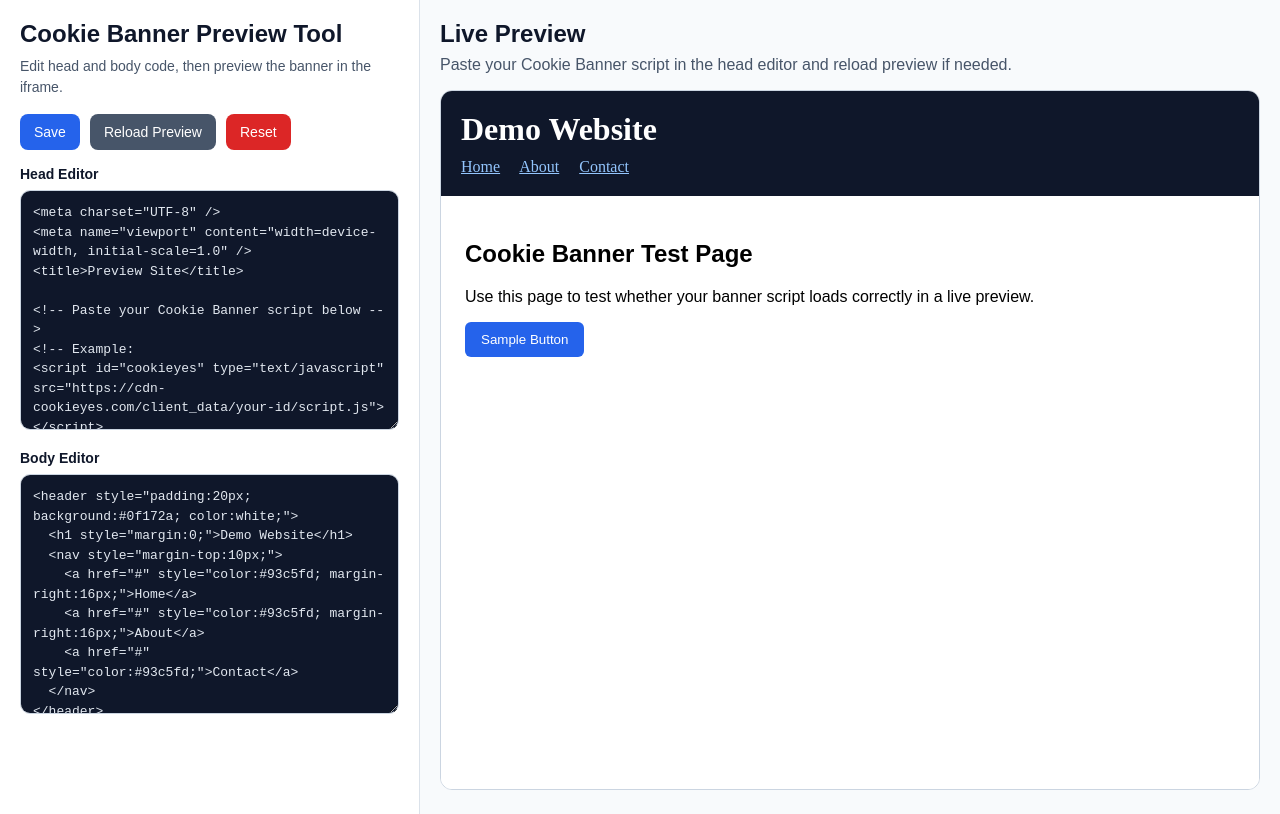
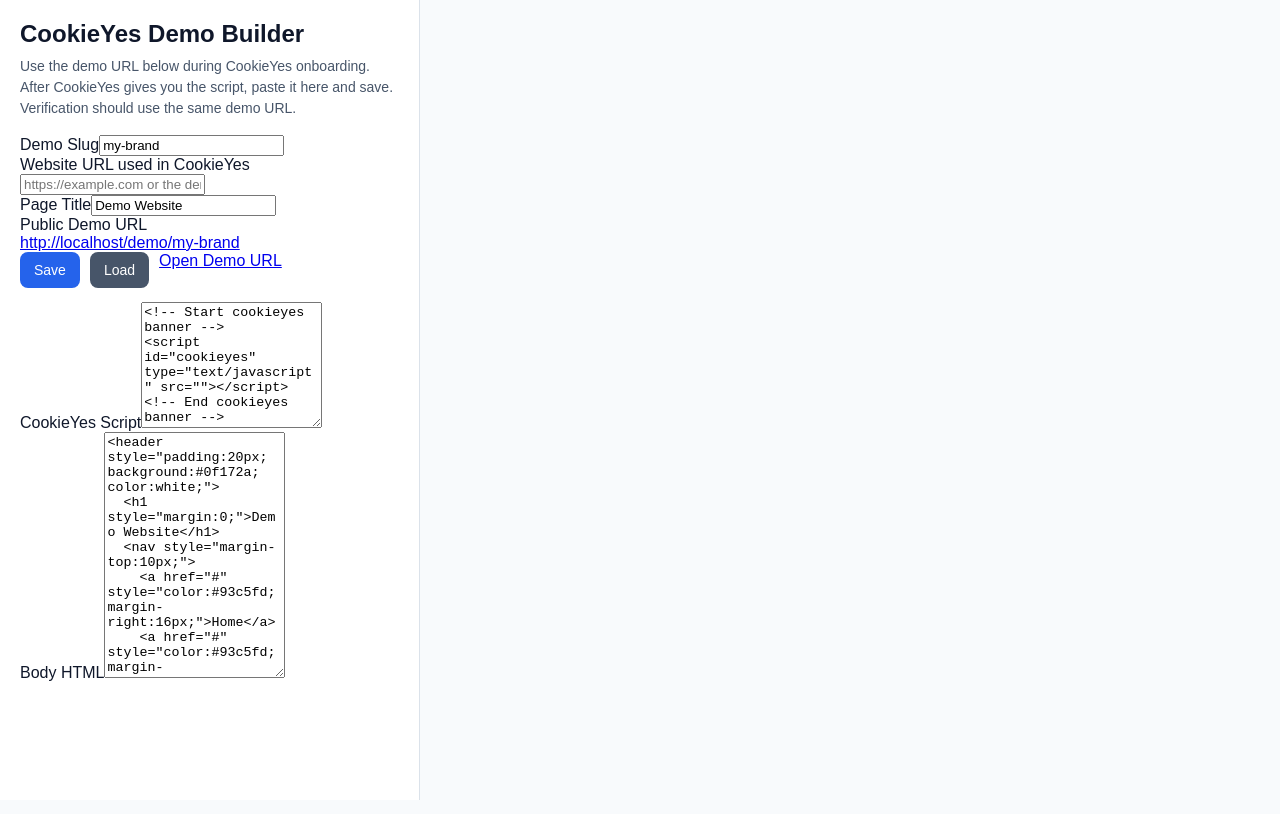
Before and after one commit to esenopetra/inlinescriptinjector, a React (Vite) app: page / in a window 1280 px wide. Built offline with nearby package versions, Linux system fonts and the light colour scheme.

Commit message:
Update App.jsx

```diff
--- a/src/App.jsx
+++ b/src/App.jsx
@@ -1,14 +1,4 @@
-import { useEffect, useMemo, useState } from "react";
-
-const defaultHead = `<meta charset="UTF-8" />
-<meta name="viewport" content="width=device-width, initial-scale=1.0" />
-<title>Preview Site</title>
-
-<!-- Paste your Cookie Banner script below -->
-<!-- Example:
-<script id="cookieyes" type="text/javascript" src="https://cdn-cookieyes.com/client_data/your-id/script.js"></script>
--->
-`;
+import { useMemo, useState } from "react";
 
 const defaultBody = `<header style="padding:20px; background:#0f172a; color:white;">
   <h1 style="margin:0;">Demo Website</h1>
@@ -21,129 +11,173 @@
 
 <main style="padding:24px; font-family:Arial, sans-serif;">
   <h2>Cookie Banner Test Page</h2>
-  <p>
-    Use this page to test whether your banner script loads correctly in a live preview.
-  </p>
-  <button style="padding:10px 16px; border:none; background:#2563eb; color:white; border-radius:6px;">
+  <p>This is a public demo page for CookieYes verification and scanning.</p>
+  <button style="padding:10px 16px; border:none; border-radius:6px; background:#2563eb; color:#fff;">
     Sample Button
   </button>
 </main>`;
 
-const HEAD_KEY = "cookie_preview_head";
-const BODY_KEY = "cookie_preview_body";
+const defaultScript = `<!-- Start cookieyes banner -->
+<script id="cookieyes" type="text/javascript" src=""></script>
+<!-- End cookieyes banner -->`;
 
 export default function App() {
-  const [headCode, setHeadCode] = useState(defaultHead);
-  const [bodyCode, setBodyCode] = useState(defaultBody);
+  const [slug, setSlug] = useState("my-brand");
+  const [siteUrl, setSiteUrl] = useState("");
+  const [pageTitle, setPageTitle] = useState("Demo Website");
+  const [cookieScript, setCookieScript] = useState(defaultScript);
+  const [bodyHtml, setBodyHtml] = useState(defaultBody);
   const [message, setMessage] = useState("");
-  const [refreshKey, setRefreshKey] = useState(0);
+  const [loading, setLoading] = useState(false);
 
-  useEffect(() => {
-    const savedHead = localStorage.getItem(HEAD_KEY);
-    const savedBody = localStorage.getItem(BODY_KEY);
-
-    if (savedHead) setHeadCode(savedHead);
-    if (savedBody) setBodyCode(savedBody);
-  }, []);
-
-  const previewDocument = useMemo(() => {
-    return `<!DOCTYPE html>
-<html lang="en">
-<head>
-${headCode}
-<style>
-  body {
-    margin: 0;
-    background: #ffffff;
-  }
-</style>
-</head>
-<body>
-${bodyCode}
-</body>
-</html>`;
-  }, [headCode, bodyCode, refreshKey]);
+  const demoUrl = useMemo(() => {
+    const base = window.location.origin;
+    const cleanSlug = slug.trim().toLowerCase().replace(/[^a-z0-9-]/g, "-");
+    return `${base}/demo/${cleanSlug || "my-brand"}`;
+  }, [slug]);
 
   const showMessage = (text) => {
     setMessage(text);
-    window.clearTimeout(window.__previewMessageTimer);
-    window.__previewMessageTimer = window.setTimeout(() => {
-      setMessage("");
-    }, 2000);
+    setTimeout(() => setMessage(""), 2500);
   };
 
-  const handleSave = () => {
-    localStorage.setItem(HEAD_KEY, headCode);
-    localStorage.setItem(BODY_KEY, bodyCode);
+  const handleSave = async () => {
+    try {
+      setLoading(true);
+
+      const response = await fetch("/api/save-demo", {
+        method: "POST",
+        headers: {
+          "Content-Type": "application/json"
+        },
+        body: JSON.stringify({
+          slug,
+          siteUrl,
+          pageTitle,
+          cookieScript,
+          bodyHtml
+        })
+      });
+
+      const data = await response.json();
+
+      if (!response.ok) {
+        throw new Error(data.error || "Failed to save demo");
+      }
+
       showMessage("Saved successfully");
+    } catch (error) {
+      showMessage(error.message);
+    } finally {
+      setLoading(false);
+    }
   };
 
-  const handleReset = () => {
-    localStorage.removeItem(HEAD_KEY);
-    localStorage.removeItem(BODY_KEY);
-    setHeadCode(defaultHead);
-    setBodyCode(defaultBody);
-    setRefreshKey((v) => v + 1);
-    showMessage("Reset to default");
-  };
+  const handleLoad = async () => {
+    try {
+      setLoading(true);
 
-  const handleReloadPreview = () => {
-    setRefreshKey((v) => v + 1);
-    showMessage("Preview reloaded");
+      const response = await fetch(`/api/get-demo?slug=${encodeURIComponent(slug)}`);
+      const data = await response.json();
+
+      if (!response.ok) {
+        throw new Error(data.error || "Failed to load demo");
+      }
+
+      if (!data.demo) {
+        showMessage("No saved demo found for this slug");
+        return;
+      }
+
+      setSiteUrl(data.demo.site_url || "");
+      setPageTitle(data.demo.page_title || "Demo Website");
+      setCookieScript(data.demo.cookie_script || defaultScript);
+      setBodyHtml(data.demo.body_html || defaultBody);
+      showMessage("Loaded successfully");
+    } catch (error) {
+      showMessage(error.message);
+    } finally {
+      setLoading(false);
+    }
   };
 
   return (
     <div className="app-shell">
-      <aside className="editor-panel">
-        <h1>Cookie Banner Preview Tool</h1>
+      <div className="editor-panel">
+        <h1>CookieYes Demo Builder</h1>
         <p className="subtitle">
-          Edit head and body code, then preview the banner in the iframe.
+          Use the demo URL below during CookieYes onboarding. After CookieYes gives
+          you the script, paste it here and save. Verification should use the same demo URL.
         </p>
 
+        <div className="field">
+          <label>Demo Slug</label>
+          <input
+            value={slug}
+            onChange={(e) => setSlug(e.target.value)}
+            placeholder="my-brand"
+          />
+        </div>
+
+        <div className="field">
+          <label>Website URL used in CookieYes</label>
+          <input
+            value={siteUrl}
+            onChange={(e) => setSiteUrl(e.target.value)}
+            placeholder="https://example.com or the demo URL"
+          />
+        </div>
+
+        <div className="field">
+          <label>Page Title</label>
+          <input
+            value={pageTitle}
+            onChange={(e) => setPageTitle(e.target.value)}
+            placeholder="Demo Website"
+          />
+        </div>
+
+        <div className="demo-url-box">
+          <div className="demo-label">Public Demo URL</div>
+          <a href={demoUrl} target="_blank" rel="noreferrer">
+            {demoUrl}
+          </a>
+        </div>
+
         <div className="button-row">
-          <button onClick={handleSave}>Save</button>
-          <button onClick={handleReloadPreview} className="secondary">
-            Reload Preview
+          <button onClick={handleSave} disabled={loading}>
+            {loading ? "Saving..." : "Save"}
           </button>
-          <button onClick={handleReset} className="danger">
-            Reset
+          <button onClick={handleLoad} className="secondary" disabled={loading}>
+            Load
           </button>
+          <a className="link-button" href={demoUrl} target="_blank" rel="noreferrer">
+            Open Demo URL
+          </a>
         </div>
 
         {message && <div className="message">{message}</div>}
 
-        <label className="editor-label">Head Editor</label>
+        <div className="field">
+          <label>CookieYes Script</label>
           <textarea
-          value={headCode}
-          onChange={(e) => setHeadCode(e.target.value)}
-          className="code-editor"
+            value={cookieScript}
+            onChange={(e) => setCookieScript(e.target.value)}
+            rows={8}
             spellCheck="false"
           />
+        </div>
 
-        <label className="editor-label">Body Editor</label>
+        <div className="field">
+          <label>Body HTML</label>
           <textarea
-          value={bodyCode}
-          onChange={(e) => setBodyCode(e.target.value)}
-          className="code-editor"
+            value={bodyHtml}
+            onChange={(e) => setBodyHtml(e.target.value)}
+            rows={16}
             spellCheck="false"
           />
-      </aside>
-
-      <main className="preview-panel">
-        <div className="preview-header">
-          <h2>Live Preview</h2>
-          <p>
-            Paste your Cookie Banner script in the head editor and reload preview if needed.
-          </p>
         </div>
-
-        <iframe
-          key={refreshKey}
-          title="Cookie Banner Preview"
-          srcDoc={previewDocument}
-          className="preview-frame"
-        />
-      </main>
+      </div>
     </div>
   );
 }
```
Lines whose indentation alone changed are shown as unchanged.
